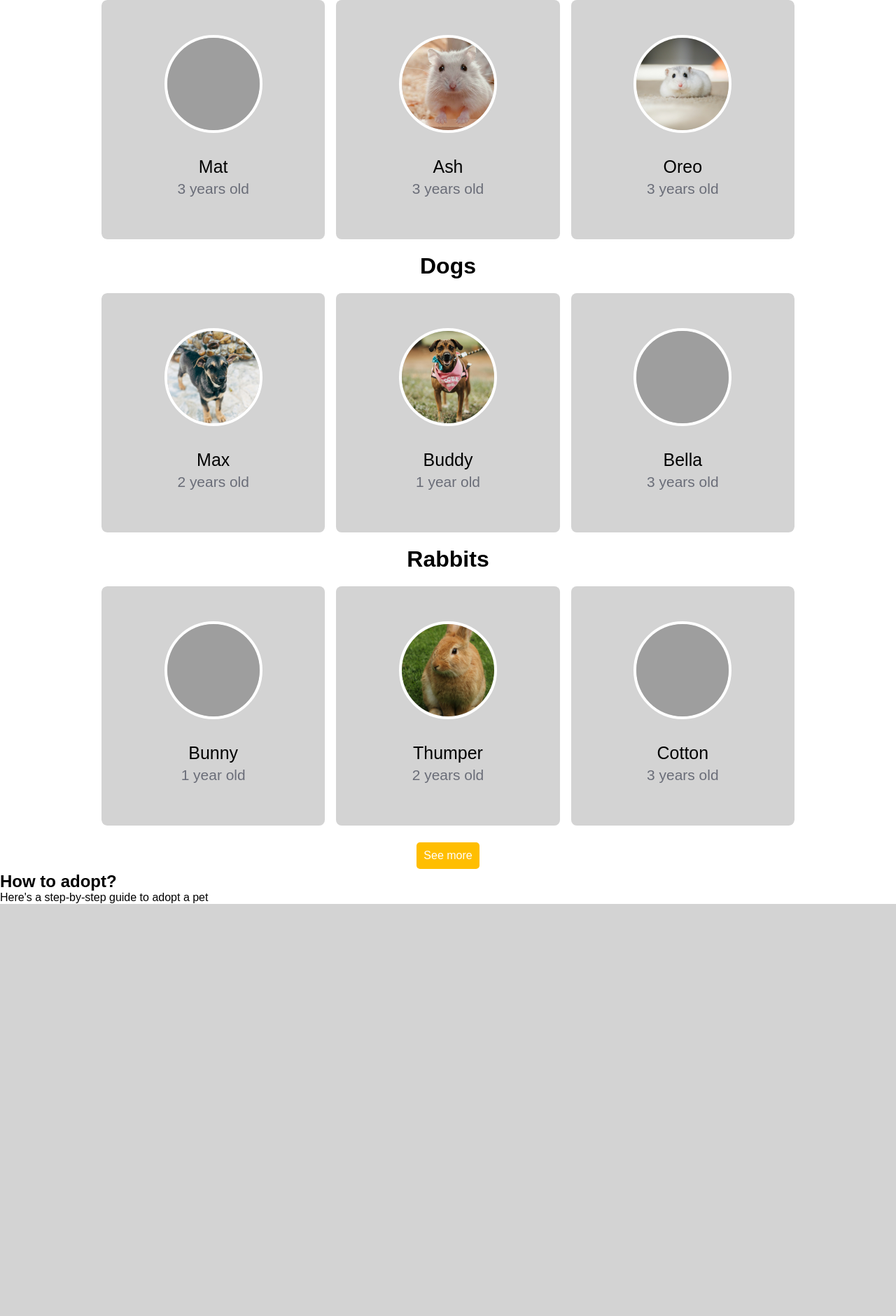
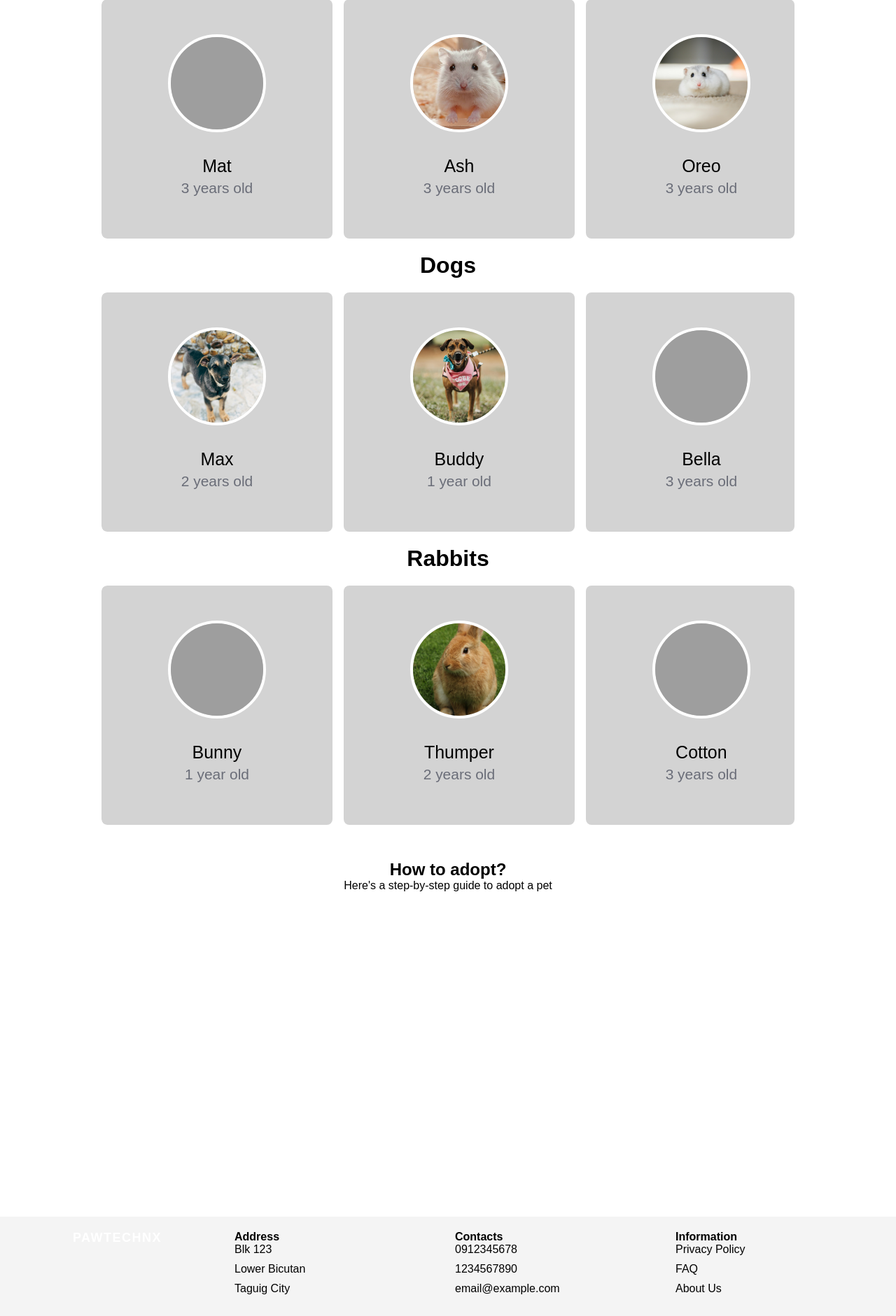
Before and after one commit to PUP-BSIT/project-tech_nx, a PHP site: page /home_page.html in a window 1280 px wide. Shown: the part 982-2863 px from the top of the page at 70% size. Before the commit the page ends 2274 px from the top, so only its background shows below. Run offline with PHP 8.4, Linux system fonts and the light colour scheme; grey boxes are pictures that could not be loaded.

Commit message:
update contacts and homepage files

```diff
--- a/pawtechnx/home_page.html
+++ b/pawtechnx/home_page.html
@@ -1,9 +1,9 @@
 <!DOCTYPE html>
 <html lang="en">
   <head>
-    <meta charset="UTF-8">
-    <meta name="viewport" content="width=device-width, initial-scale=1.0">
-    <link href="home_style.css" rel="stylesheet">
+    <meta charset="UTF-8" />
+    <meta name="viewport" content="width=device-width, initial-scale=1.0" />
+    <link href="home_style.css" rel="stylesheet" />
     <title>PAWTECHNX</title>
   </head>
   <body>
@@ -14,27 +14,32 @@
         </div>
         <ul>
           <li><a href="./home_page.html">Home</a></li>
-            <li><a href="./pet_page.html">Pets</a></li>
+          <li class="dropdown">
+            <button class="dropbtn">Pets</button>
+            <div class="dropdown-content">
+              <a href="#">Cats</a>
+              <a href="#">Hamsters</a>
+              <a href="#">Dogs</a>
+              <a href="#">Rabbits</a>
+            </div>
+          </li>
           <li><a href="./about_us.html">About Us</a></li>
           <li><a href="./contacts.html">Contact Us</a></li>
+          <div class="register">
+            <button><a href="./Login.html">Log in</a></button>
+            <button><a href="#">Sign up</a></button>
+          </div>
         </ul>
       </div>
+
       <div class="header">
         <h1>Rescue. Adopt. Love.</h1>
         <p>Finding Forever Homes for Our Furry Friends</p>
-          <div class="register">
-            <button>
-              <a href="./Login.html">Log in</a>
-            </button>
-            <button>
-              <a href="#">Sign up</a>
-            </button>
-          </div>
       </div>
     </div>
     <div class="content">
-      <h2>They are waiting for you!</h2>
-      <p>View our adorable pets and bring home happiness</p>
+      <h3>Meet our Featured Pets!</h3>
+      <p>They are ready for a loving Home.</p>
     </div>
     <div class="wrapper">
       <div class="carousel-container">
@@ -61,6 +66,27 @@
             <h2>Eliza</h2>
             <span>2 years old</span>
           </li>
+          <li class="cat">
+            <div class="pet-image">
+              <img src="images/cat4.jpg" />
+            </div>
+            <h2>Nicole</h2>
+            <span>5 years old</span>
+          </li>
+          <li class="cat">
+            <div class="pet-image">
+              <img src="images/cat5.jpg" />
+            </div>
+            <h2>Alona</h2>
+            <span>4 months old</span>
+          </li>
+          <li class="cat">
+            <div class="pet-image">
+              <img src="images/cat6.jpg" />
+            </div>
+            <h2>Drea</h2>
+            <span>3 years old</span>
+          </li>
         </ul>
         <h1>Hamsters</h1>
         <ul class="carousel hamsters">
@@ -83,6 +109,20 @@
               <img src="images/hamster3.jpg" />
             </div>
             <h2>Oreo</h2>
+            <span>3 years old</span>
+          </li>
+          <li class="hamster">
+            <div class="pet-image">
+              <img src="images/hamster4.jpg" />
+            </div>
+            <h2>Cookie</h2>
+            <span>3 years old</span>
+          </li>
+          <li class="hamster">
+            <div class="pet-image">
+              <img src="images/hamster5.jpg" />
+            </div>
+            <h2>Peanut</h2>
             <span>3 years old</span>
           </li>
         </ul>
@@ -109,6 +149,20 @@
             <h2>Bella</h2>
             <span>3 years old</span>
           </li>
+          <li class="dog">
+            <div class="pet-image">
+              <img src="images/dog4.jpg" />
+            </div>
+            <h2>Charlie</h2>
+            <span>4 years old</span>
+          </li>
+          <li class="dog">
+            <div class="pet-image">
+              <img src="images/dog5.jpg" />
+            </div>
+            <h2>Lucy</h2>
+            <span>2 years old</span>
+          </li>
         </ul>
         <h1>Rabbits</h1>
         <ul class="carousel rabbits">
@@ -133,20 +187,50 @@
             <h2>Cotton</h2>
             <span>3 years old</span>
           </li>
+          <li class="rabbit">
+            <div class="pet-image">
+              <img src="images/rabbit4.jpg" />
+            </div>
+            <h2>Fluffy</h2>
+            <span>4 years old</span>
+          </li>
+          <li class="rabbit">
+            <div class="pet-image">
+              <img src="images/rabbit5.jpg" />
+            </div>
+            <h2>Snowball</h2>
+            <span>1 year old</span>
+          </li>
         </ul>
-          <div class="more">
-            <button>
-              <a href="#">See more</a>
-            </button>
       </div>
     </div>
-      </div>
-
     <div class="steps">
       <h2>How to adopt?</h2>
       <p>Here's a step-by-step guide to adopt a pet</p>
+      <!--TODO Continue the contents and design-->
     </div>
-
-
+    <div class="footer">
+      <div class="logo">
+          <p>PAWTECHNX</p>
+      </div>
+      <div class="address">
+          <h4>Address</h4>
+          <p>Blk 123</p>
+          <p>Lower Bicutan</p>
+          <p>Taguig City</p>
+      </div>
+      <div class="contact">
+          <h4>Contacts</h4>
+          <p>0912345678</p>
+          <p>1234567890</p>
+          <p>email@example.com</p>
+      </div>
+      <div class="info">
+          <h4>Information</h4>
+          <p>Privacy Policy</p>
+          <p>FAQ</p>
+          <p>About Us</p>
+      </div>
+  </div>
   </body>
 </html>
--- a/pawtechnx/home_style.css
+++ b/pawtechnx/home_style.css
@@ -76,11 +115,11 @@
 }
 
 button {
-  padding: 10px;
+  padding: 8px;
   background-color: #FFBE00;
   border: none;
   color: white;
-  text-align: left;
+  text-align: center;
   text-decoration: none;
   display: inline-block;
   font-size: 16px;
@@ -122,16 +162,43 @@ button:hover {
 .carousel {
   display: grid;
   grid-auto-flow: column;
+  grid-auto-columns: 33.33%;
   overflow-x: auto;
+  scroll-snap-type: x mandatory;
   gap: 16px;
   border-radius: 8px;
+  scroll-behavior: smooth;
+  scrollbar-width: thin;
+  scrollbar-color: black;
   width: 90%;
+}
+
+.carousel::-webkit-scrollbar {
+  display: none;
+}
+
+.carousel.no-transition {
+  scroll-behavior: auto;
+}
+
+.carousel.dragging {
+  scroll-snap-type: none;
+  scroll-behavior: auto;
+}
+
+.carousel.dragging .cat,
+.carousel.dragging .hamster,
+.carousel.dragging .dog,
+.carousel.dragging .rabbit {
+  cursor: grab;
+  user-select: none;
 }
 
 .carousel .cat,
 .carousel .hamster,
 .carousel .dog,
 .carousel .rabbit {
+  scroll-snap-align: start;
   height: 342px;
   list-style: none;
   background: lightgray;
@@ -179,3 +246,34 @@ button:hover {
   font-size: 1.31rem;
   text-align: center;
 }
+
+.steps {
+  text-align: center;
+  padding: 50px;
+  height: 70vh;
+}
+
+.footer {
+  background-color: #f4f4f4;
+  padding: 20px;
+  display: flex;
+  flex-wrap: wrap;
+  justify-content: space-between;
+  align-items: flex-start;
+  gap: 20px;
+}
+
+.footer div {
+  flex: 1;
+  min-width: 150px;
+}
+
+.footer p {
+  margin-bottom: 10px;
+}
+
+.footer .logo {
+  text-align: center;
+  font-weight: bold;
+  font-size: 18px;
+}
```
Also changed, not shown: other parts of pawtechnx/home_style.css (+43 -3 lines), pawtechnx/contacts.html (+22 -6 lines), pawtechnx/contacts_style.css (+28 -4 lines). Lines whose indentation alone changed are shown as unchanged.
